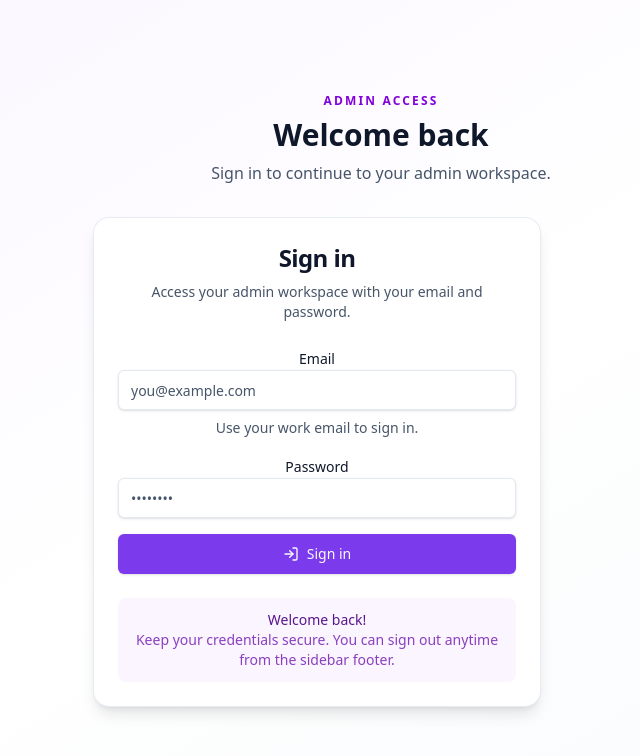
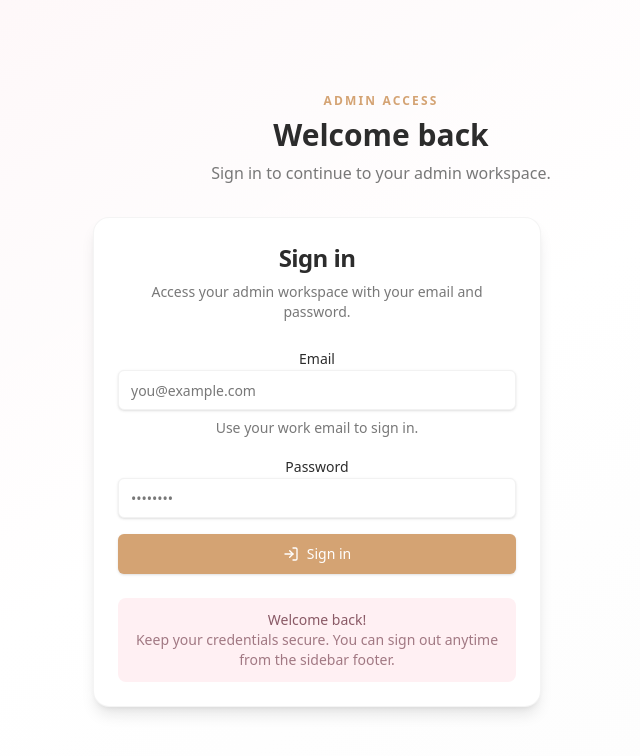
Before and after one commit to radopetrik/buknisi, a Next.js app in the folder admin/: page /login in a window 1280 px wide. Shown: the top 756 px of the page, without its empty margins (259-899 px from the left). Built offline with nearby package versions, Linux system fonts and the light colour scheme; no server answers.

Commit message:
nove farby

```diff
--- a/admin/src/app/(auth)/login/page.tsx
+++ b/admin/src/app/(auth)/login/page.tsx
@@ -30,10 +30,10 @@ export default async function LoginPage({ searchParams }: LoginPageProps) {
         : null;
 
   return (
-    <div className="flex min-h-screen items-center justify-center bg-gradient-to-br from-purple-50 via-white to-slate-50 px-4 py-12">
+    <div className="flex min-h-screen items-center justify-center bg-gradient-to-br from-secondary/50 via-white to-background px-4 py-12">
       <div className="w-full max-w-xl space-y-8 text-center">
         <div className="space-y-2">
-          <p className="text-xs font-semibold uppercase tracking-[0.18em] text-purple-700">
+          <p className="text-xs font-semibold uppercase tracking-[0.18em] text-primary">
             Admin Access
           </p>
           <h1 className="text-3xl font-semibold text-foreground">Welcome back</h1>
--- a/admin/src/app/(protected)/page.tsx
+++ b/admin/src/app/(protected)/page.tsx
@@ -4,14 +4,14 @@ import { Separator } from "@/components/ui/separator";
 export default function DashboardPage() {
   return (
     <div className="space-y-6">
-      <Card className="bg-gradient-to-r from-purple-600 to-purple-700 text-white shadow-lg">
+      <Card className="bg-gradient-to-r from-primary to-primary/90 text-primary-foreground shadow-lg">
         <CardHeader>
           <CardTitle className="text-2xl">Welcome to the Admin panel</CardTitle>
-          <CardDescription className="text-purple-100">
+          <CardDescription className="text-primary-foreground/90">
             Your central place to manage calendar, billing, clients, staff, profile, and settings.
           </CardDescription>
         </CardHeader>
-        <CardContent className="text-purple-50">
+        <CardContent className="text-primary-foreground/80">
           Track your operations and jump into a category using the sidebar.
         </CardContent>
       </Card>
--- a/admin/src/app/(protected)/settings/page.tsx
+++ b/admin/src/app/(protected)/settings/page.tsx
@@ -33,10 +33,10 @@ export default function SettingsPage() {
             <Link
               key={category.href}
               href={category.href}
-              className="group rounded-xl border bg-card p-4 shadow-sm transition hover:-translate-y-0.5 hover:border-purple-200 hover:shadow-md"
+              className="group rounded-xl border bg-card p-4 shadow-sm transition hover:-translate-y-0.5 hover:border-secondary hover:shadow-md"
             >
               <CardHeader className="p-0">
-                <CardTitle className="text-base group-hover:text-purple-700">{category.title}</CardTitle>
+                <CardTitle className="text-base group-hover:text-primary">{category.title}</CardTitle>
                 <CardDescription>{category.description}</CardDescription>
               </CardHeader>
             </Link>
--- a/admin/src/app/(protected)/settings/services/_components/services-manager.tsx
+++ b/admin/src/app/(protected)/settings/services/_components/services-manager.tsx
@@ -372,7 +372,7 @@ export function ServicesManager({ initialData }: ServicesManagerProps) {
                     <div className="flex items-center gap-2 text-sm font-semibold text-foreground">
                       <span>{service.name}</span>
                       {service.is_mobile ? (
-                        <span className="rounded-full bg-purple-100 px-2 py-0.5 text-[11px] font-medium text-purple-900">
+                        <span className="rounded-full bg-secondary px-2 py-0.5 text-[11px] font-medium text-secondary-foreground">
                           Mobilné
                         </span>
                       ) : null}
@@ -520,7 +520,7 @@ export function ServicesManager({ initialData }: ServicesManagerProps) {
                       <span className="text-xs text-muted-foreground">{service.duration} min</span>
                     </div>
                     {pendingAddonServiceId === service.id ? (
-                      <span className="text-xs text-purple-900">Ukladám zmeny...</span>
+                      <span className="text-xs text-secondary-foreground">Ukladám zmeny...</span>
                     ) : null}
                   </div>
                   <div className="flex flex-wrap gap-2">
--- a/admin/src/app/globals.css
+++ b/admin/src/app/globals.css
@@ -3,18 +3,18 @@
 @theme inline {
   --font-sans: var(--font-geist-sans);
   --font-mono: var(--font-geist-mono);
-  --color-background: #f8fafc;
-  --color-foreground: #0f172a;
+  --color-background: #fcfcfc;
+  --color-foreground: #2c2c2c;
   --color-card: #ffffff;
-  --color-card-foreground: #0f172a;
-  --color-muted: #e2e8f0;
-  --color-muted-foreground: #475569;
-  --color-border: #e2e8f0;
-  --color-input: #e2e8f0;
-  --color-primary: #7c3aed;
-  --color-primary-foreground: #f8fafc;
-  --color-secondary: #ede9fe;
-  --color-secondary-foreground: #4c1d95;
+  --color-card-foreground: #2c2c2c;
+  --color-muted: #f9f9f9;
+  --color-muted-foreground: #787878;
+  --color-border: #f2f2f2;
+  --color-input: #f2f2f2;
+  --color-primary: #d4a373;
+  --color-primary-foreground: #ffffff;
+  --color-secondary: #fff0f3;
+  --color-secondary-foreground: #8a5a66;
 }
 
 @layer base {
--- a/admin/src/components/auth/login-form.tsx
+++ b/admin/src/components/auth/login-form.tsx
@@ -158,9 +158,9 @@ export function LoginForm({ initialError }: LoginFormProps) {
             </Button>
           </form>
         </Form>
-        <div className="rounded-lg bg-purple-50 p-3 text-sm text-purple-900">
+        <div className="rounded-lg bg-secondary p-3 text-sm text-secondary-foreground">
           <p className="font-medium">Welcome back!</p>
-          <p className="text-purple-800/80">
+          <p className="text-secondary-foreground/80">
             Keep your credentials secure. You can sign out anytime from the sidebar footer.
           </p>
         </div>
--- a/admin/src/components/layout/app-shell.tsx
+++ b/admin/src/components/layout/app-shell.tsx
@@ -14,7 +14,7 @@ export function AppShell({ children, userEmail, companyName }: AppShellProps) {
         <aside className="rounded-2xl border border-border bg-card shadow-sm md:sticky md:top-6 md:self-start md:h-[calc(100vh-3rem)]">
           <div className="flex h-full flex-col p-4 md:overflow-y-auto">
             <div className="mb-6 space-y-1">
-              <p className="text-xs font-semibold uppercase tracking-[0.08em] text-purple-700">
+              <p className="text-xs font-semibold uppercase tracking-[0.08em] text-primary">
                 Control Center
               </p>
               <h1 className="text-xl font-semibold text-foreground">Admin</h1>
--- a/admin/src/components/layout/sidebar-nav.tsx
+++ b/admin/src/components/layout/sidebar-nav.tsx
@@ -37,9 +37,9 @@ export function SidebarNav() {
             href={item.href}
             className={cn(
               "flex items-center gap-3 rounded-xl px-3 py-2 text-sm font-medium transition-colors",
-              "hover:bg-purple-50 hover:text-purple-900",
+              "hover:bg-secondary hover:text-secondary-foreground",
               isActive
-                ? "bg-purple-100 text-purple-900 shadow-sm"
+                ? "bg-secondary text-secondary-foreground shadow-sm"
                 : "text-muted-foreground",
             )}
           >
--- a/admin/src/components/ui/button.tsx
+++ b/admin/src/components/ui/button.tsx
@@ -11,12 +11,12 @@ const buttonVariants = cva(
   {
     variants: {
       variant: {
-        default: "bg-primary text-primary-foreground shadow hover:bg-purple-700",
+        default: "bg-primary text-primary-foreground shadow hover:opacity-90",
         secondary:
-          "bg-secondary text-secondary-foreground shadow-sm hover:bg-purple-100 hover:text-purple-900",
+          "bg-secondary text-secondary-foreground shadow-sm hover:bg-secondary/80",
         outline:
           "border border-border bg-card text-foreground shadow-sm hover:bg-muted hover:text-foreground",
-        ghost: "hover:bg-purple-50 hover:text-purple-900",
+        ghost: "hover:bg-secondary hover:text-secondary-foreground",
         destructive: "bg-red-600 text-white hover:bg-red-700",
       },
       size: {
--- a/admin/src/components/ui/input.tsx
+++ b/admin/src/components/ui/input.tsx
@@ -9,7 +9,7 @@ const Input = React.forwardRef<HTMLInputElement, InputProps>(({ className, type,
     <input
       type={type}
       className={cn(
-        "flex h-10 w-full rounded-md border border-input bg-white px-3 py-2 text-sm text-foreground shadow-sm transition-colors file:border-0 file:bg-transparent file:text-sm file:font-medium placeholder:text-muted-foreground focus-visible:border-purple-500 focus-visible:outline-none focus-visible:ring-1 focus-visible:ring-purple-500 focus-visible:ring-offset-0 disabled:cursor-not-allowed disabled:opacity-50",
+        "flex h-10 w-full rounded-md border border-input bg-white px-3 py-2 text-sm text-foreground shadow-sm transition-colors file:border-0 file:bg-transparent file:text-sm file:font-medium placeholder:text-muted-foreground focus-visible:border-primary focus-visible:outline-none focus-visible:ring-1 focus-visible:ring-primary focus-visible:ring-offset-0 disabled:cursor-not-allowed disabled:opacity-50",
         className,
       )}
       ref={ref}
```
Also changed, not shown: admin/src/app/(protected)/calendar/page.tsx (+20 -20 lines).
